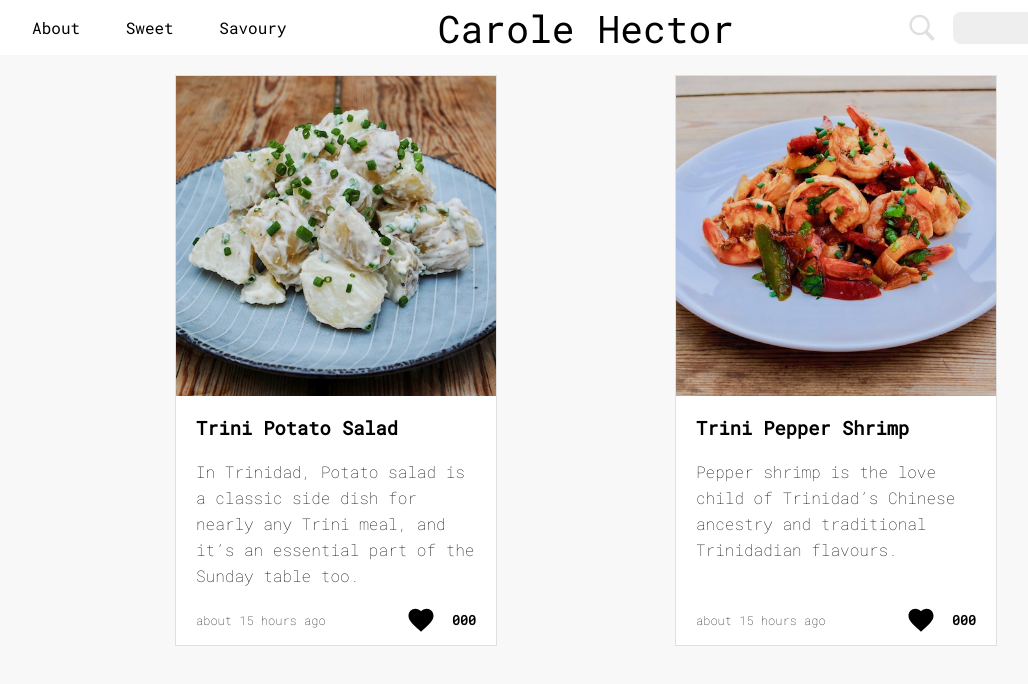
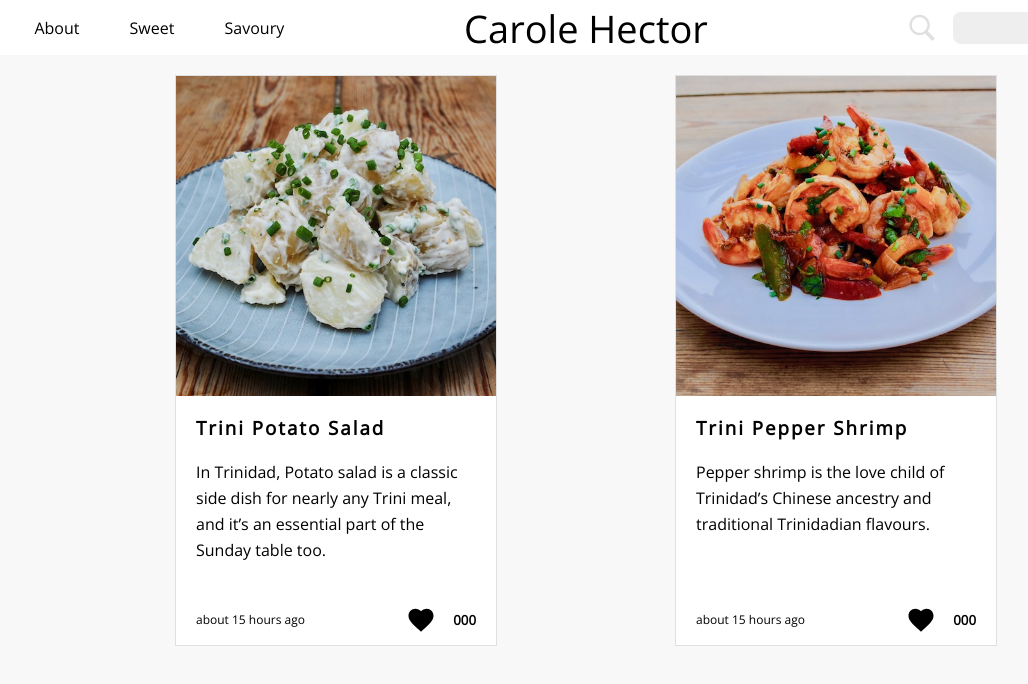
Before and after one commit to carole-hector/site, a Nuxt app: page / in a window 1280 px wide. Shown: the top 684 px of the page, without its empty margins (54-1082 px from the left). Built offline with nearby package versions, Linux system fonts and the light colour scheme; no server answers.

Commit message:
update font

```diff
--- a/assets/styles/main.css
+++ b/assets/styles/main.css
@@ -1,9 +1,9 @@
-@import url('https://fonts.googleapis.com/css?family=Roboto+Mono:100,400');
+@import url('https://fonts.googleapis.com/css?family=Open+Sans:100,400');
+
 html {
-  font-family: 'Roboto Mono', sans-serif;
+  font-family: 'Open Sans', sans-serif;
   font-size: 16px;
   line-height: 26px;
-  font-weight: 400;
 }
 body {
   margin: 0;
@@ -17,6 +17,10 @@ img {
 a {
   text-decoration: none;
   color: black
+}
+
+h3 {
+  letter-spacing: 2px;
 }
 .main-header-color {
   background: white
--- a/components/v-header.vue
+++ b/components/v-header.vue
@@ -2,9 +2,12 @@
 <div>
    <div class="v-header main-header-color">
       <div class="v-header-left">
-        <nuxt-link class="v-header-nav-link main-hover" to="/about" >About</nuxt-link>
-        <div class="v-header-nav-link main-hover" @click="$emit('nav','sweet')">Sweet</div>
-        <div class="v-header-nav-link main-hover" @click="$emit('nav','savoury')">Savoury</div>
+        <nuxt-link
+          class="v-header-nav-link main-hover"
+          to="/about" >About
+        </nuxt-link>
+        <div :class="getClass('sweet')" @click="$emit('nav','sweet')">Sweet</div>
+        <div :class="getClass('savoury')" @click="$emit('nav','savoury')">Savoury</div>
       </div>
       <div class="v-header-middle">
         <v-search-bar v-if="search"/>
@@ -24,6 +27,13 @@ export default {
   props: {
     search: {
       type: Boolean
+    }
+  },
+  methods: {
+    getClass(v) {
+      return this.$store.state.searchValue === v
+        ? "v-header-nav-link main-hover v-header-nav-link-selected"
+        : "v-header-nav-link main-hover"
     }
   }
 }
@@ -52,6 +62,9 @@ export default {
 .v-header-nav-link:hover {
   cursor: pointer;
 }
+.v-header-nav-link-selected {
+  border-bottom: solid 2px;
+}
 .v-header-nav-logo {
   font-size: 38px;
 }
--- a/components/v-post-preview.vue
+++ b/components/v-post-preview.vue
@@ -29,7 +29,6 @@ export default {
 <style>
 .v-post-preview {
   width: 320px;
-  font-weight: 100;
 }
 .v-post-preview-top {
   height: 320px;
--- a/components/v-post.vue
+++ b/components/v-post.vue
@@ -3,7 +3,6 @@
     <div class="v-post-center">
       <h1 class="v-post-title">{{ title }}</h1>
     </div>
-    <v-likes-counter :permalink="permalink" class="v-post-likes-counter-top"/>
     <div class="v-post-image">
       <img :src="require(`@/assets/jpg/${permalink}.jpg`)"/>
     </div>
@@ -65,6 +64,7 @@ export default {
   justify-content: space-between;
 }
 .v-post-image {
+  margin-top: 20px;
   width:100%;
   height: 100vw;
   min-height: 320px;
--- a/components/v-search-bar.vue
+++ b/components/v-search-bar.vue
@@ -1,7 +1,7 @@
 <template>
   <div class ="v-search-bar-container">
     <v-search-icon color="fill:#e0e0e0"/>
-    <input class="main-search-bar" @focus="$router.replace('/')" @blur="$emit('searchBlur')" v-model="search"/>
+    <input class="main-search-bar" @input="$router.replace('/')" @blur="$emit('searchBlur')" v-model="search"/>
   </div>
 </template>
 
--- a/pages/about.vue
+++ b/pages/about.vue
@@ -21,6 +21,9 @@ export default {
       body: body,
     }
   },
+  mounted() {
+    this.$store.state.searchValue = ''
+  }
 }
 </script>
 
--- a/pages/index.vue
+++ b/pages/index.vue
@@ -21,7 +21,7 @@ export default {
   computed: {
     filteredPosts() {
       const v = this.$store.state.searchValue
-      return v === "" ? this.posts : this.posts.filter((p) => this.search(p,v))
+      return !Boolean(v) ? this.posts : this.posts.filter((p) => this.search(p,v))
     }
   },
   methods: {
```
